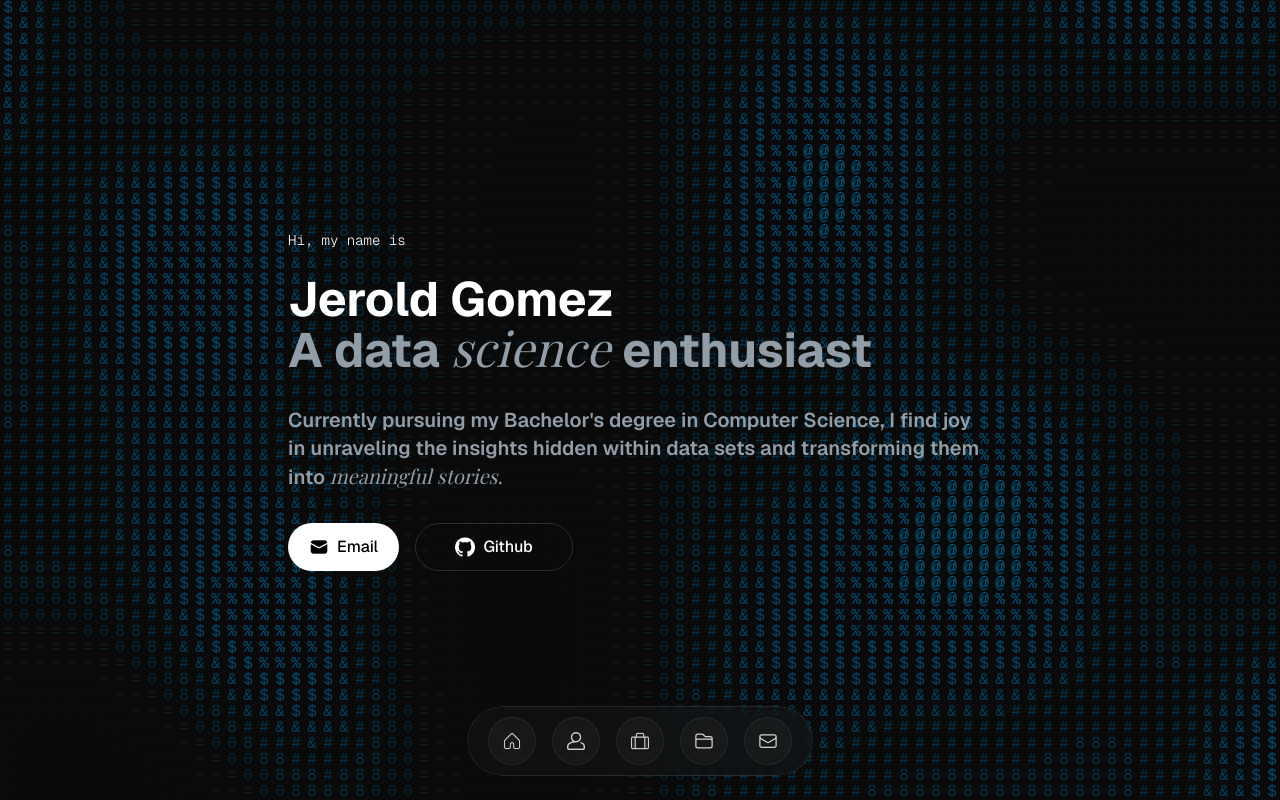
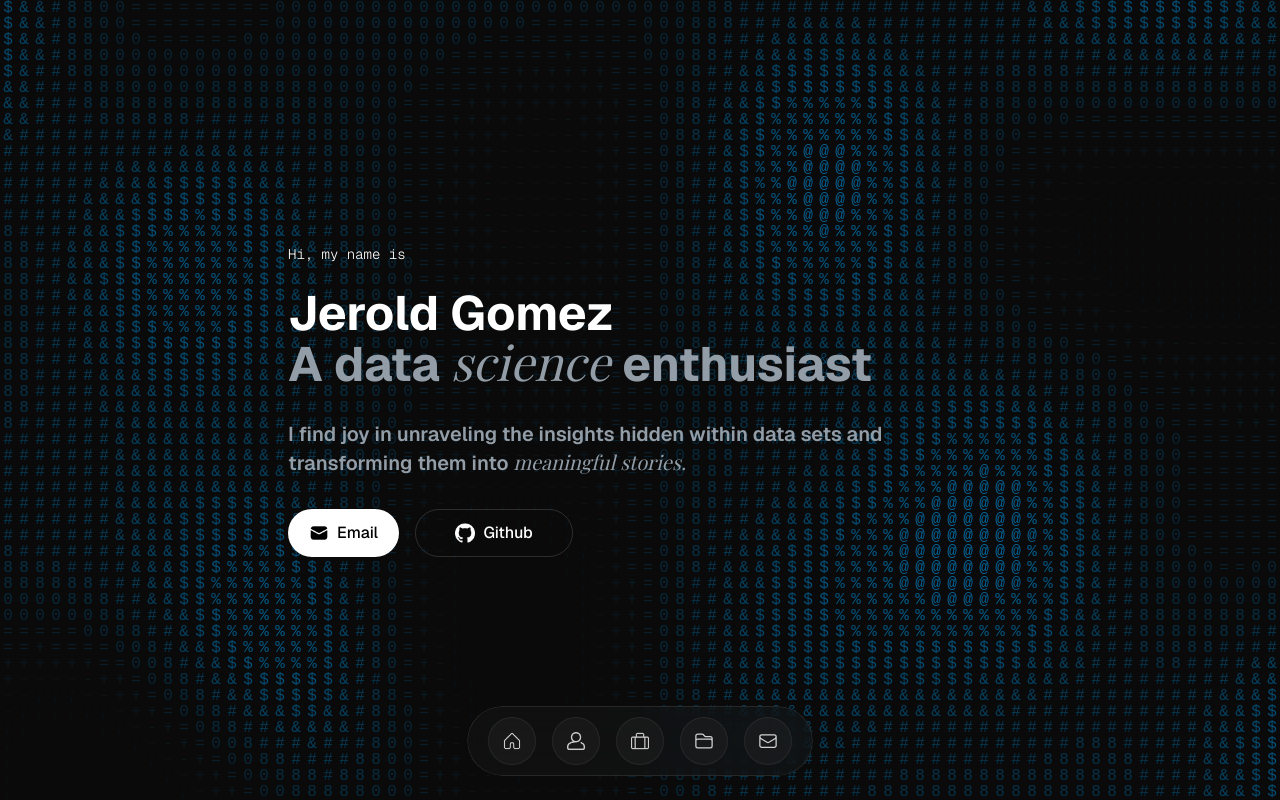
Before and after one commit to JeroldGomez/jerold-gomez-portfolio, a Next.js app: page / in a window 1280 px wide. Shown: the top 800 px of the page. Built offline with nearby package versions, Linux system fonts and the light colour scheme.

Commit message:
Modify Hero and Footer

```diff
--- a/app/components/Footer.tsx
+++ b/app/components/Footer.tsx
@@ -15,13 +15,13 @@ const Footer = () => {
           <span className="font-normal font-[family-name:var(--font-geist-sans)] text-[#fff]">
             Next.js, Tailwind CSS{" "}
           </span>
-          , and a foundation of late-night coffee and curiosity. This space showcases a passion for data, and a continuous journey of learning and creating in the applications of AI.{" "}
+          , and a foundation of late-night coffee and curiosity. This space showcases my passion for data science, statistical analysis, and machine learning, as I continue my journey of learning and creating in this dynamic field.{" "}
           <span className="font-normal font-[family-name:var(--font-geist-sans)] text-[#fff]">
             Thank you for visiting!
           </span>
         </p>
         <p className="text-xs text-[#929DA7] font-[family-name:var(--font-geist-mono)]">
-          © {new Date().getFullYear()} Jerold Gomez.
+          © {new Date().getFullYear()} Jerold Gomez. All rights reserved.
         </p>
       </div>
     </footer>
--- a/app/components/Hero.tsx
+++ b/app/components/Hero.tsx
@@ -51,7 +51,7 @@ const Hero = () => {
             transition={{ duration: 0.6, delay: 0.6 }}
             className="text-xl font-semibold font-[family-name:var(--font-geist-sans)] text-[#929DA7]"
         >
-            Currently pursuing my Bachelor&apos;s degree in Computer Science, I find joy in unraveling the insights hidden within data sets and transforming them into {" "}
+            I find joy in unraveling the insights hidden within data sets and transforming them into {" "}
             <span className="font-normal text-[color:var(--primary-text-color)] font-[family-name:var(--font-playfair-display)] italic">
             meaningful stories.
             </span>
```
